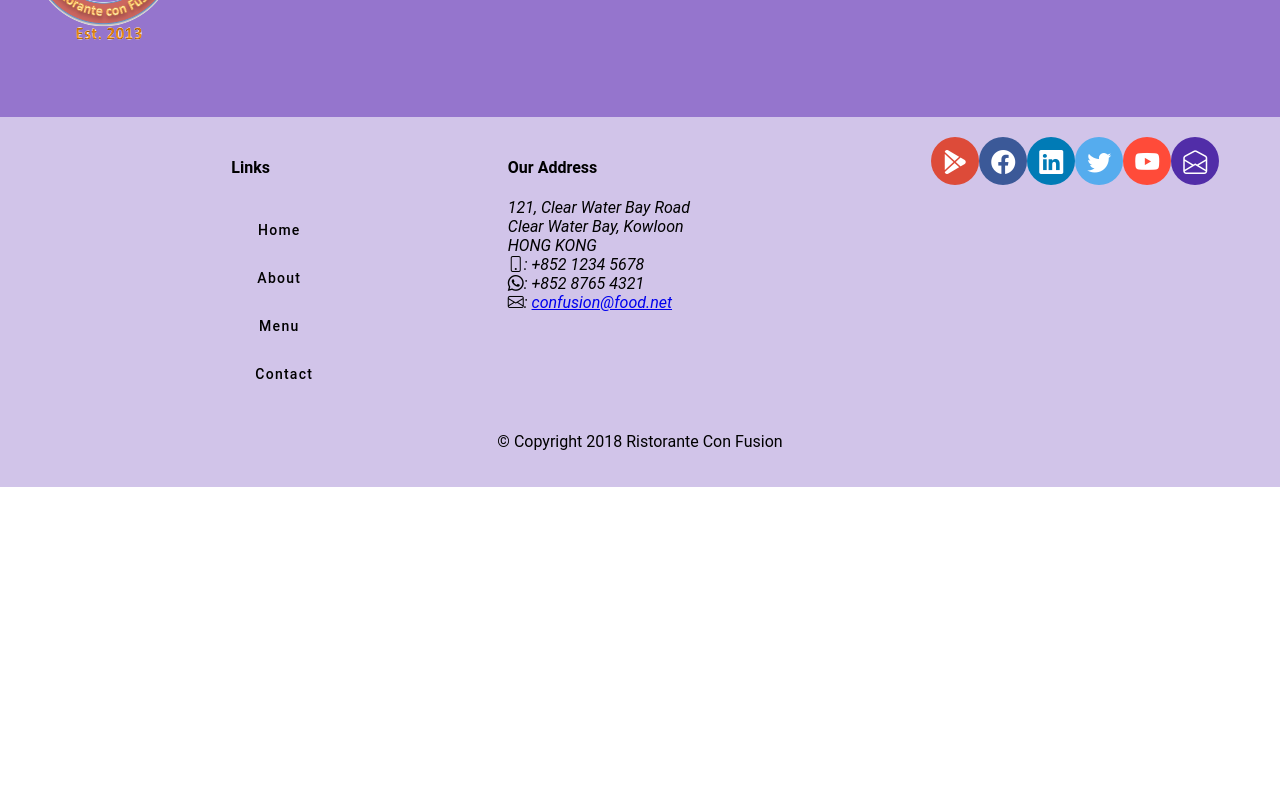
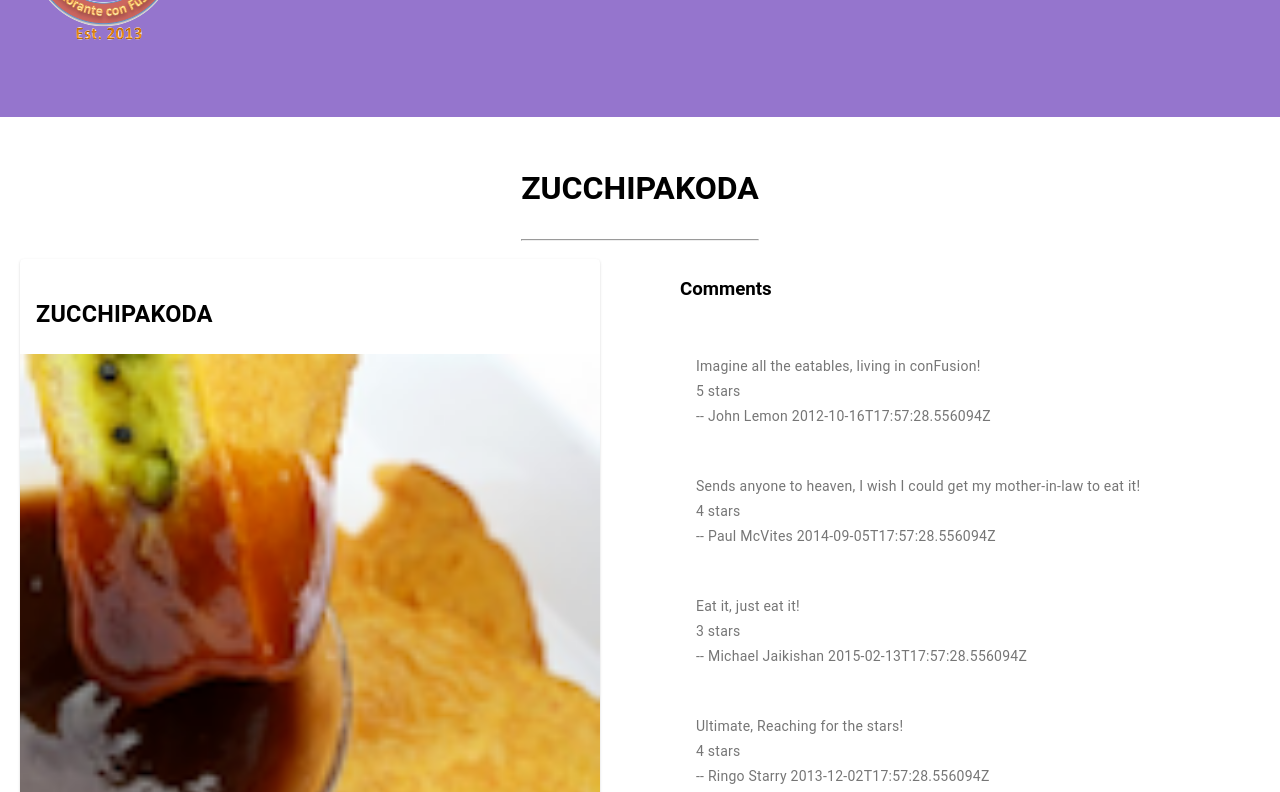
Before and after one commit to Gabrie10P/CourseraAngular, an Angular app in the folder conFusion/: page /dishdetail/1 in a window 1280 px wide. Before the commit this address led to /. Shown: the part 340-1132 px from the top of the page. Before the commit the page ends 827 px from the top, so only its background shows below. Built offline with nearby package versions, Linux system fonts and the light colour scheme.

Commit message:
Actualizacion
Single Page Application Part 2

```diff
--- a/conFusion/src/app/app-routing/routes.ts
+++ b/conFusion/src/app/app-routing/routes.ts
@@ -9,6 +9,7 @@
 export const routes: Routes = [
     { path: 'home',  component: HomeComponent },
     { path: 'menu',     component: MenuComponent },
+    { path: 'dishdetail/:id',     component: DishdetailComponent },
     {path: 'contactus', component: ContactComponent},
     { path: '', redirectTo: '/home', pathMatch: 'full' }
 ];
--- a/conFusion/src/app/dishdetail/dishdetail.component.html
+++ b/conFusion/src/app/dishdetail/dishdetail.component.html
@@ -1,4 +1,11 @@
 <div class="container-details" *ngIf="dish">
+    <div class="title">
+        <div>
+            <h3 class="text-title">{{dish.name | uppercase}}</h3>
+            <hr>
+        </div>
+    </div>
+    <div class="section-details">
         <div class="details-item" >
             <mat-card >
                 <mat-card-header >
@@ -11,6 +18,7 @@
                     <p>{{dish.description}}</p>
                 </mat-card-content>
                 <mat-card-actions>
+                    <button mat-button (click)="goBack()">BACK</button>
                     <button mat-button>LIKE</button>
                     <button mat-button>SHARE</button>
                 </mat-card-actions>
@@ -29,3 +37,5 @@
                     </mat-list>
         </div>
     </div>
+
+</div>
--- a/conFusion/src/app/dishdetail/dishdetail.component.scss
+++ b/conFusion/src/app/dishdetail/dishdetail.component.scss
@@ -1,3 +1,20 @@
 .details-item{
     width: 50%;
 }
+
+.section-details{
+    display: flex;
+    flex-direction: row;
+    gap: 5rem;
+}
+
+.title{
+    width: 100%;
+    position: relative;
+    display: flex;
+    justify-content: center;
+}
+
+.text-title{
+    font-size: 2rem;
+}
--- a/conFusion/src/app/dishdetail/dishdetail.component.ts
+++ b/conFusion/src/app/dishdetail/dishdetail.component.ts
@@ -1,4 +1,8 @@
 import { Component, Input, OnInit } from '@angular/core';
+import { DishService } from '../services/dish.service';
+
+import { Params, ActivatedRoute } from '@angular/router';
+import { Location } from '@angular/common';
 
 const DISH = {
   id: '0',
@@ -54,7 +58,17 @@
 export class DishdetailComponent implements OnInit{
   @Input()
   dish = DISH;
-  constructor(){}
-  ngOnInit(){}
+  constructor(private dishservice: DishService,
+    private route: ActivatedRoute,
+    private location: Location){}
+
+  ngOnInit(){
+    const id = + this.route.snapshot.params['id'];
+    this.dish = this.dishservice.getDish(id.toString());
+  }
+
+  goBack(): void {
+    this.location.back();
+  }
 
 }
--- a/conFusion/src/app/footer/footer.component.html
+++ b/conFusion/src/app/footer/footer.component.html
@@ -6,10 +6,10 @@
         <div fxFlex="40" fxFlexOffset="20px">
           <h4>Links</h4>
           <mat-list>
-            <mat-list-item><a mat-button>Home</a></mat-list-item>
+            <mat-list-item><a mat-button routerLink="/home">Home</a></mat-list-item>
             <mat-list-item><a mat-button>About</a></mat-list-item>
-            <mat-list-item><a mat-button>Menu</a></mat-list-item>
-            <mat-list-item><a mat-button>Contact</a></mat-list-item>
+            <mat-list-item><a mat-button routerLink="/menu">Menu</a></mat-list-item>
+            <mat-list-item><a mat-button routerLink="/contactus">Contact</a></mat-list-item>
           </mat-list>
         </div>
         <div fxFlex="55">
--- a/conFusion/src/app/menu/menu.component.html
+++ b/conFusion/src/app/menu/menu.component.html
@@ -9,7 +9,7 @@
     </div>
     <div fxFlex><!--Flex-layout de angular está deprecado por lo que no funciona-->
         <mat-grid-list cols="2" rowHeight="200px">
-            <mat-grid-tile *ngFor="let dish of dishes" (click) = "onSelect(dish)">
+            <mat-grid-tile *ngFor="let dish of dishes" [routerLink]="['/dishdetail', dish.id]">
             <img height="200px" src={{dish.image}} alt={{dish.name}}>
             <mat-grid-tile-footer>
                 <h1> {{dish.name | uppercase}} </h1>
--- a/conFusion/src/styles.scss
+++ b/conFusion/src/styles.scss
@@ -40,6 +40,7 @@
     margin: 20px;
     display:flex;
     flex-direction: row;
+    flex-wrap: wrap;
     gap: 10px;
     // height: 100%;
 }
```
Lines whose indentation alone changed are shown as unchanged.
